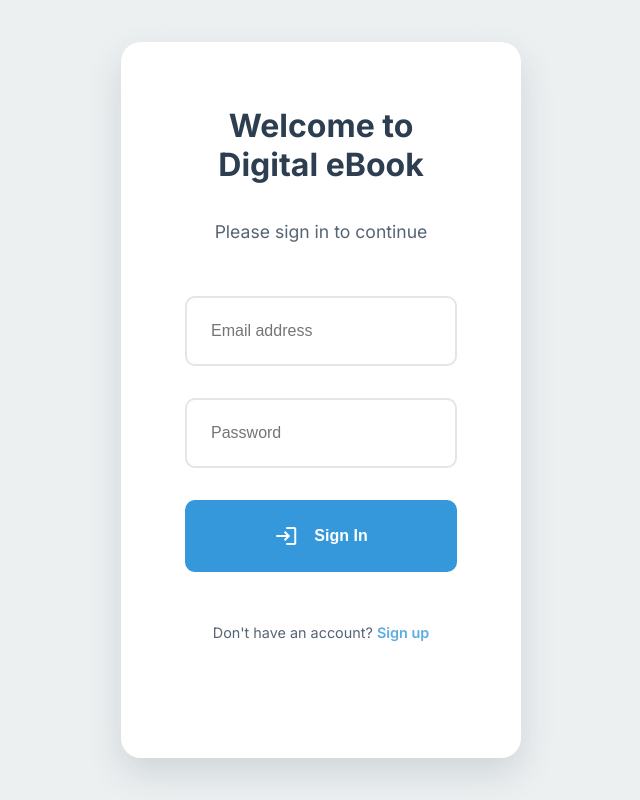
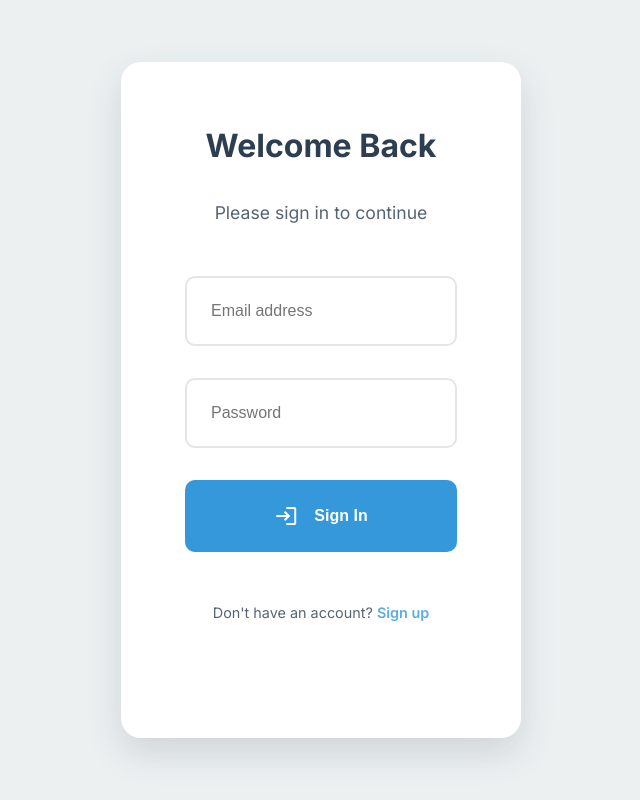
Before and after one commit to fingergunsDEV/HGM-Academy-Vol-1, a plain HTML site: page index.html in a window 1280 px wide. Shown: the whole page, without its empty margins (319-959 px from the left). Drawn offline with Linux system fonts and the light colour scheme.

Commit message:
Update index.html

```diff
--- a/index.html
+++ b/index.html
@@ -2,7 +2,7 @@
 <head>
   <meta charset="UTF-8">
   <meta name="viewport" content="width=device-width, initial-scale=1.0">
-  <title>Digital eBook</title>
+  <title>HGM eBook Vol. 1</title>
   <link href="https://fonts.googleapis.com/css2?family=Inter:wght@400;500;600;700;800&display=swap" rel="stylesheet">
   <link href="https://fonts.googleapis.com/icon?family=Material+Icons" rel="stylesheet">
   <link rel="stylesheet" href="styles.css">
@@ -17,7 +17,7 @@
   <!-- Auth Container -->
   <div id="authContainer" class="auth-container">
     <div class="auth-box">
-      <h2>Welcome to Digital eBook</h2>
+      <h2>Welcome Back</h2>
       <p>Please sign in to continue</p>
       <form id="authForm" class="auth-form">
         <div class="form-group">
```
